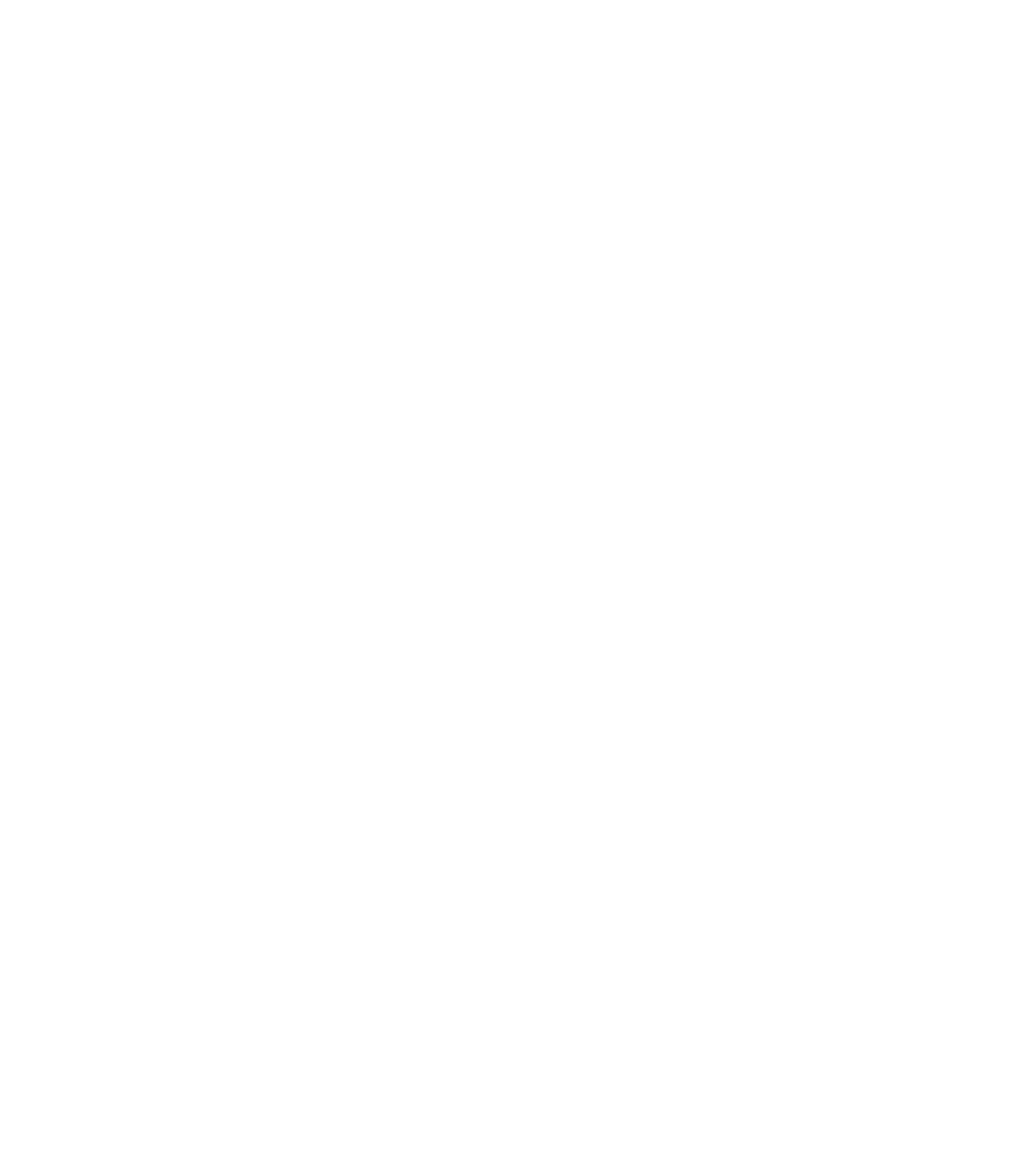
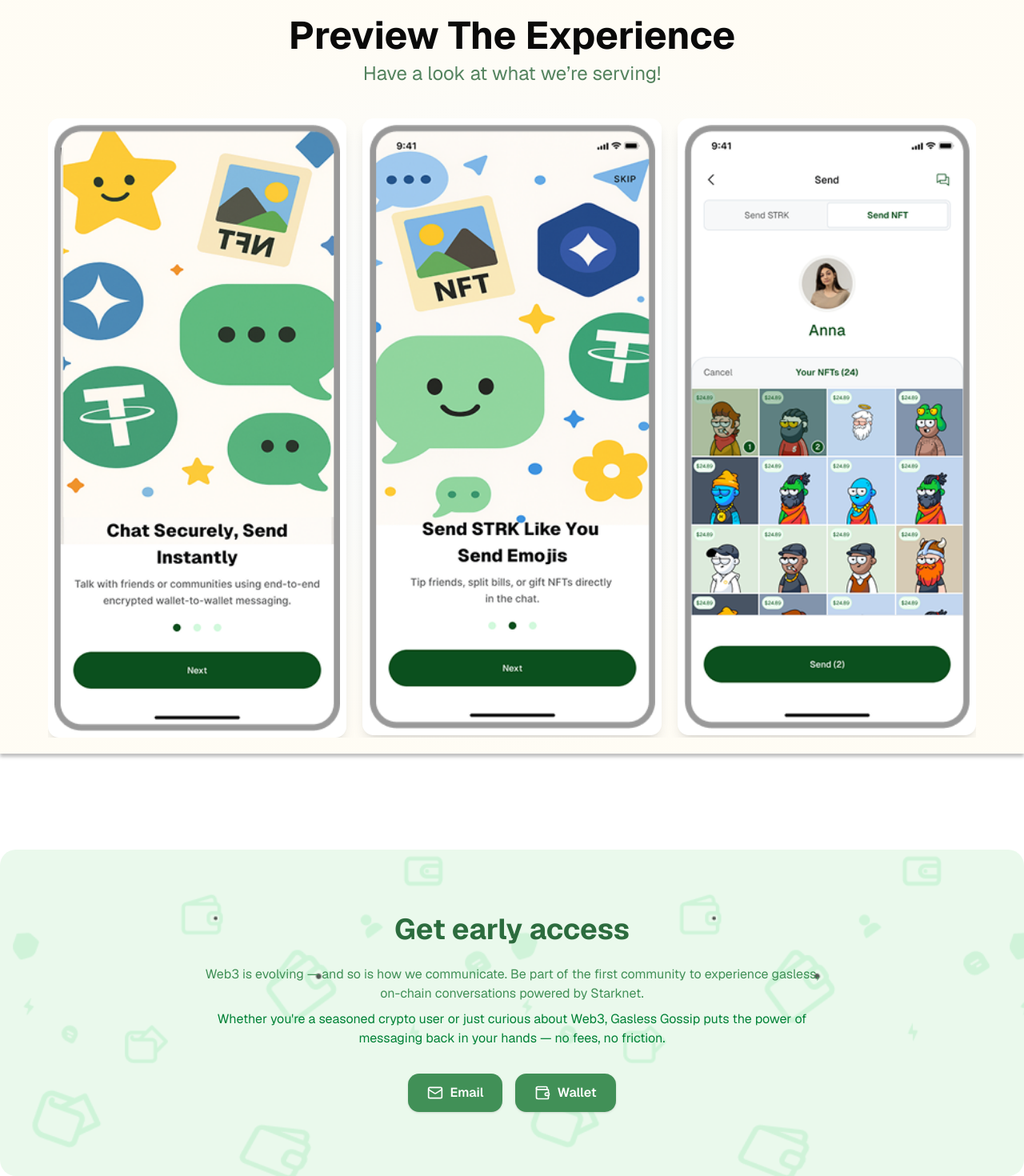
Before and after one commit to songifi/gg_frontend, a Next.js app in the folder client/: page /LandingPage in a window 1280 px wide. Shown: the part 4253-5723 px from the top of the page at 80% size. Before the commit the page ends 4093 px from the top, so only its background shows below. Built offline with nearby package versions, Linux system fonts and the light colour scheme.

Commit message:
Added slider motion

```diff
--- a/client/package.json
+++ b/client/package.json
@@ -15,10 +15,12 @@
     "@tanstack/react-query-devtools": "^5.74.6",
     "class-variance-authority": "^0.7.1",
     "clsx": "^2.1.1",
+    "framer-motion": "^12.15.0",
     "lucide-react": "^0.483.0",
     "next": "15.2.3",
     "react": "^18.2.0",
     "react-dom": "^18.2.0",
+    "swiper": "^11.2.8",
     "tailwind-merge": "^3.0.2",
     "tw-animate-css": "^1.2.4"
   },
--- a/client/src/app/LandingPage/components/EarlyAccess.tsx
+++ b/client/src/app/LandingPage/components/EarlyAccess.tsx
@@ -0,0 +1,39 @@
+import { Mail, Wallet } from 'lucide-react'
+
+export const EarlyAccess = () => {
+  return (
+    <section className="mt-30">
+      <div className="container mx-auto px-4 relative overflow-hidden rounded-[20px] bg-[#eaf9ec] px-4 py-20 text-center">
+        <div className="pointer-events-none absolute inset-0 bg-[url('/opacImage.png')] bg-contain" />
+
+        <div className="relative z-10 mx-auto max-w-3xl">
+          <h2 className="mb-6 text-3xl font-bold text-[#2C6C3E] sm:text-4xl">
+            Get early access
+          </h2>
+          <p className="mb-2 text-[#419057]">
+            Web3 is evolving — and so is how we communicate. Be part of the
+            first community to experience gasless, on-chain conversations
+            powered by Starknet.
+          </p>
+          <p className="mb-8 text-green-700">
+            Whether you're a seasoned crypto user or just curious about Web3,
+            Gasless Gossip puts the power of messaging back in your hands — no
+            fees, no friction.
+          </p>
+
+
+          <div className="flex flex-wrap justify-center gap-4">
+            <button className="flex items-center gap-2 rounded-xl bg-[#419057] px-6 py-3 font-semibold text-white shadow transition hover:bg-green-700">
+              <Mail className="h-5 w-5" />
+              Email
+            </button>
+            <button className="flex items-center gap-2 rounded-xl bg-[#419057] px-6 py-3 font-semibold text-white shadow transition hover:bg-green-700">
+              <Wallet className="h-5 w-5" />
+              Wallet
+            </button>
+          </div>
+        </div>
+      </div>
+    </section>
+  )
+}
--- a/client/src/app/LandingPage/components/Experience.tsx
+++ b/client/src/app/LandingPage/components/Experience.tsx
@@ -0,0 +1,104 @@
+'use client'
+
+import { Swiper, SwiperSlide } from 'swiper/react'
+import 'swiper/css'
+import 'swiper/css/pagination'
+import 'swiper/css/navigation'
+
+import { Pagination, Navigation, Autoplay } from 'swiper/modules'
+import Image from 'next/image'
+import { motion } from 'framer-motion'
+
+const fadeUp = {
+  hidden: { opacity: 0, y: 30 },
+  visible: (i = 1) => ({
+    opacity: 1,
+    y: 0,
+    transition: {
+      delay: i * 0.2,
+      duration: 0.6,
+      ease: 'easeOut',
+    },
+  }),
+}
+
+export const Experience = () => (
+  <section className="mt-40">
+    <div
+      className="container mx-auto px-15 py-5"
+      style={{
+        background:
+          'radial-gradient(50% 50% at 50% 50%, rgba(244, 249, 254, 0.7) 0%, rgba(255, 251, 240, 0.7) 100%)',
+        boxShadow: '0px 4px 4px rgba(0, 0, 0, 0.25)',
+        backdropFilter: 'blur(10px)',
+      }}
+    >
+      <motion.h2
+        className="text-newgreen text-center text-3xl font-bold sm:text-4xl md:text-5xl"
+        variants={fadeUp}
+        initial="hidden"
+        whileInView="visible"
+        viewport={{ once: true }}
+        custom={0}
+      >
+        Preview The Experience
+      </motion.h2>
+
+      <motion.p
+        className="mt-2 text-center text-lg text-[rgba(11,80,30,0.70)] sm:text-xl md:text-2xl"
+        variants={fadeUp}
+        initial="hidden"
+        whileInView="visible"
+        viewport={{ once: true }}
+        custom={1}
+      >
+        Have a look at what we’re serving!
+      </motion.p>
+
+      <motion.div
+        className="mt-10"
+        variants={fadeUp}
+        initial="hidden"
+        whileInView="visible"
+        viewport={{ once: true }}
+        custom={2}
+      >
+        <Swiper
+          spaceBetween={20}
+          slidesPerView={1}
+          breakpoints={{
+            640: { slidesPerView: 1 },
+            768: { slidesPerView: 2 },
+            1024: { slidesPerView: 3 },
+          }}
+          pagination={{ clickable: true }}
+          navigation
+          loop={true}
+          autoplay={{ delay: 4000, disableOnInteraction: false }}
+          modules={[Pagination, Navigation, Autoplay]}
+          className="mySwiper"
+        >
+          {['/mokup1.png', '/mockup.png', '/mockup 3.png'].map((src, idx) => (
+            <SwiperSlide key={idx} className="flex justify-center">
+              <motion.div
+                whileHover={{ scale: 1.05 }}
+                className="mx-auto w-full max-w-[300px] transition-transform duration-300 ease-in-out sm:max-w-[340px] md:max-w-[380px]"
+              >
+                <div className="rounded-xl bg-white p-2 shadow-lg">
+                  <Image
+                    src={src}
+                    alt={`Chat mockup ${idx + 1}`}
+                    width={700}
+                    height={1000}
+                    className="h-auto w-full rounded-md"
+                    priority
+                  />
+                </div>
+              </motion.div>
+            </SwiperSlide>
+          ))}
+        </Swiper>
+      </motion.div>
+    </div>
+  </section>
+)
--- a/client/src/app/LandingPage/page.tsx
+++ b/client/src/app/LandingPage/page.tsx
@@ -3,6 +3,9 @@
 import { KeyFeatures } from './components/KeyFeatures';
 import { HowItWorks } from './components/HowItWorks';
 import { AboutUs } from './components/About';
+import { Experience } from './components/Experience';
+import { EarlyAccess } from './components/EarlyAccess';
+
 
 export default function LandingPage() {
   return (
@@ -12,6 +15,8 @@
        <KeyFeatures />
        <HowItWorks />
        <AboutUs />
+       <Experience />
+       <EarlyAccess />
 
       </main>
 
--- a/client/src/app/globals.css
+++ b/client/src/app/globals.css
@@ -1,7 +1,7 @@
 @import "tailwindcss";
 @import "tw-animate-css";
-/* @tailwind base; */
-/* @tailwind components; */
+@tailwind base;
+@tailwind components;
 @tailwind utilities;
 
 @custom-variant dark (&:is(.dark *));
@@ -116,6 +116,7 @@
 }
 
 
+
 @layer base {
   * {
     @apply border-border outline-ring/50;
@@ -123,4 +124,34 @@
   body {
     @apply bg-background text-foreground;
   }
+
+  .swiper-pagination-bullet {
+  background: #cbc9db !important;
+  opacity: 0.5 !important;
+  width: 10px !important;
+  height: 10px !important;
 }
+
+.swiper-pagination-bullet-active {
+  background: #419057 !important;
+  opacity: 1 !important;
+}
+
+
+.swiper-pagination-bullet:hover {
+  opacity: 0.8 !important;
+}
+
+
+.swiper-button-next::after,
+.swiper-button-prev::after {
+  @apply text-green-700;
+  font-size: 1.5rem;
+}
+
+.swiper-button-next:hover::after,
+.swiper-button-prev:hover::after {
+  @apply text-green-900;
+}
+
+}
--- a/client/src/app/page.tsx
+++ b/client/src/app/page.tsx
@@ -1,4 +1,5 @@
 'use client';
+
 
 import { useSongs, useCategories, useLeaderboard } from '@/lib/api-hooks';
 import { Button } from "@/components/ui/button";
--- a/client/tailwind.config.ts
+++ b/client/tailwind.config.ts
@@ -1,6 +1,11 @@
 /** @type {import('tailwindcss').Config} */
 module.exports = {
-  content: ['./src/**/*.{js,jsx,ts,tsx}'],
+  content: [
+    './src/app/**/*.{js,ts,jsx,tsx,mdx}',
+    './src/pages/**/*.{js,ts,jsx,tsx,mdx}',
+    './src/components/**/*.{js,ts,jsx,tsx,mdx}',
+  ],
+
   theme: {
     extend: {
       fontFamily: {
@@ -15,7 +20,11 @@
       },
     },
     colors: {
-      green: '#419057',
+      newgreen: {
+        DEFAULT: '#419057',
+        light: 'rgba(65, 144, 87, 0.7)',
+        dark: '#377a49',
+      },
     },
   },
   plugins: [],
```
Also changed, not shown: client/public/opacImage.png (added), 1 other file (tests, documents, lock files or other folders).
